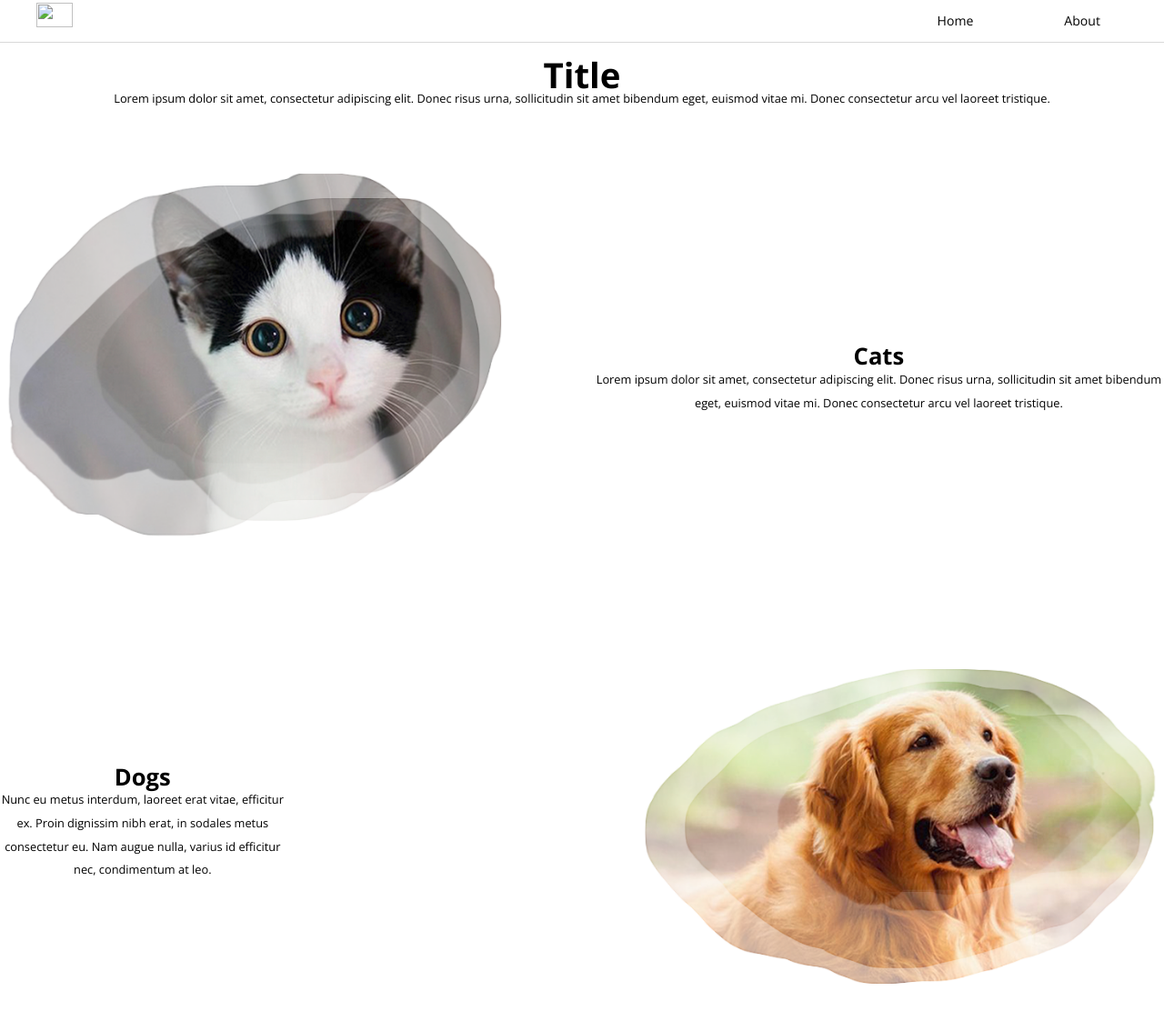
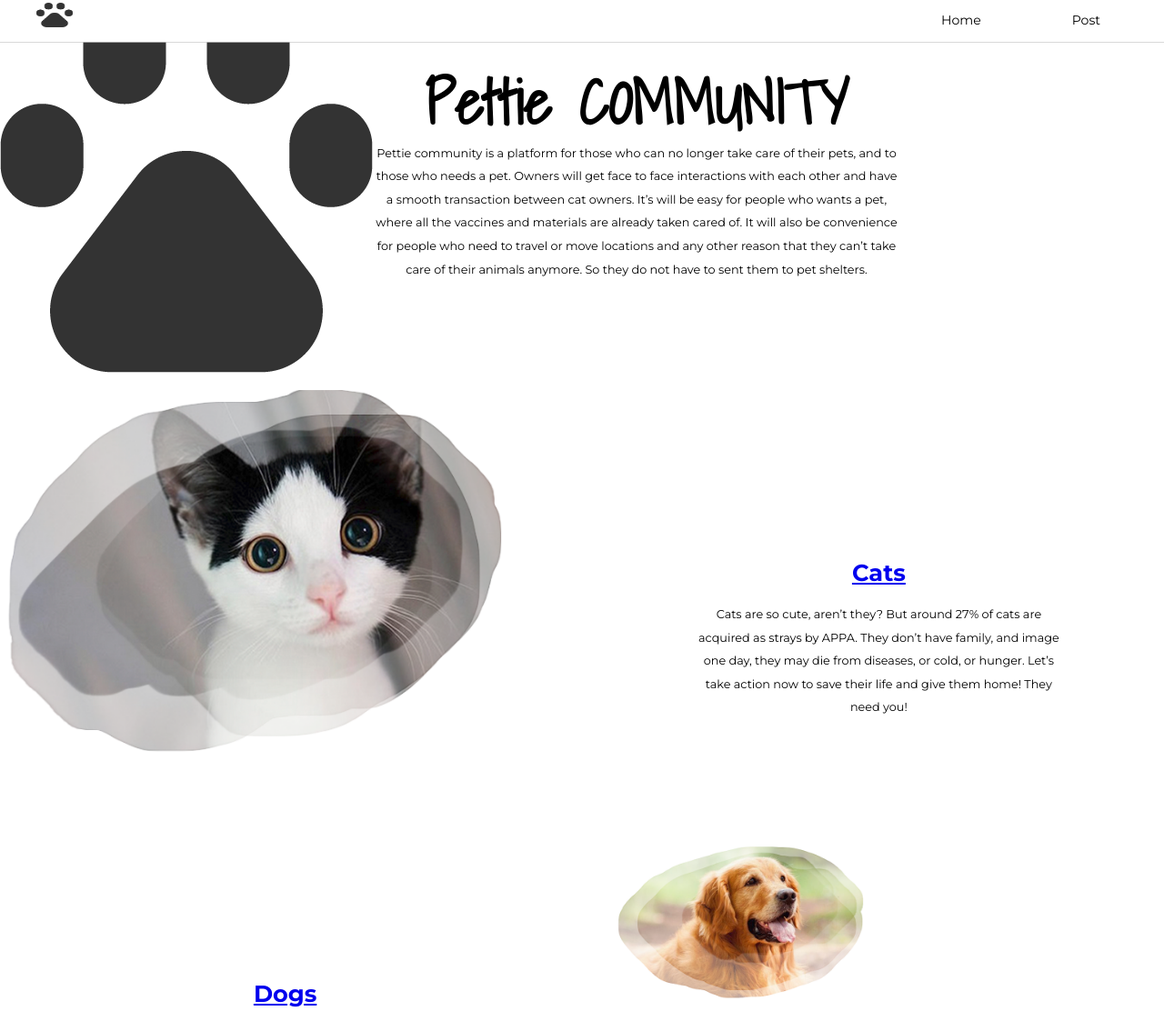
Before and after one commit to HackCU-animal/Awesome_Project, a plain HTML site: page index.html in a window 1280 px wide. Shown: the top 1112 px of the page at 91% size. Drawn offline with nearby package versions, Linux system fonts and the light colour scheme; a script that the page names is missing; files whose address does not match are found by name.

Commit message:
commit something

```diff
--- a/css/main-style.css
+++ b/css/main-style.css
@@ -1,4 +1,4 @@
-@import url(https://fonts.googleapis.com/css?family=Lato:100,300,400,900|Open+Sans:300,400,700);
+@import url('https://fonts.googleapis.com/css?family=Montserrat:400,700|Shadows+Into+Light');
 
 
 
@@ -25,7 +25,7 @@
 }
 
 body{
-	font-family: 'Open Sans';
+	font-family: 'Montserrat';
 	font-size: 0.8em;
 	line-height: 2em;
 }
@@ -33,11 +33,14 @@
 
 h2{
 	width: 100%;
-	font-size: 3em;
+	font-size: 5.2em;
+	font-family: 'Shadows Into Light';
+	margin-bottom: 30px;
 }
 
 h3{
 	font-size: 2em;
+	margin-bottom: 20px;
 }
 
 
@@ -54,8 +57,19 @@
 }
 
 .title{
-	padding-top: 70px;
+	padding: 100px;
+	width: 900px;
+	margin: 0 auto;
 	text-align: center;
+}
+
+.tittle h2{
+	line-height: 30px;
+}
+
+.tittle p{
+	text-align: center;
+
 }
 
 
@@ -99,8 +113,10 @@
 
 /*================================category style======================================*/
 
+
+
 .containerC{
-	padding-top: 70px;
+	padding-top: 20px;
 	width: 100%;
 	text-align: center;
 
@@ -108,6 +124,9 @@
 
 .containerC ul{
 	list-style: none;
+	margin: 0 auto;
+	 margin-left: auto;
+    margin-right: auto;
 }
 
 
@@ -131,11 +150,15 @@
 .word{
 	grid-column:3/5;
 	padding-top: 30%;
+	text-align: center;
+	width: 400px;
+	margin: 0 auto;
 }
 .wordright{
 	list-style: none;
 	grid-column:1/3;
 	padding-top: 30%;
-	max-width: 50%;
+	width: 400px;
+	margin: 0 auto;
 
 	}
--- a/index.html
+++ b/index.html
@@ -26,8 +26,8 @@
 				<h2 class="hide">Main Navigation</h2>
 				<ul class="">
 
-					<li><a href="resume.html" class="nav-color">About</a></li>
-					<li><a href="index.html" >Home</a></li>
+					<li><a href="resume.html" class="nav-color">Post</a></li>
+					<li><a href="#" >Home</a></li>
 					<li class="left logo"><a href="projects.html" ></a><img src="media/logo.png" width="40" height="27"></li>
 
 				</ul>
@@ -41,8 +41,8 @@
 
 	<div>
 		<section class="title">
-			<h2>Title</h2>
-			<p>Lorem ipsum dolor sit amet, consectetur adipiscing elit. Donec risus urna, sollicitudin sit amet bibendum eget, euismod vitae mi. Donec consectetur arcu vel laoreet tristique.
+			<h2>Pettie COMMUNITY</h2>
+			<p>Pettie community is a platform for those who can no longer take care of their pets, and to those who needs a pet. Owners will get face to face interactions with each other and have a smooth transaction between cat owners. It’s will be easy for people who wants a pet, where all the vaccines and materials are already taken cared of. It will also be convenience for people who need to travel or move locations and any other reason that they can’t take care of their animals anymore. So they do not have to sent them to pet shelters.
 			</p>
 		</section>
 
@@ -56,22 +56,22 @@
 				<ul class="category">
 					<li class="pic">
 
-						<img class="group1" src="media/cat.png" src="" alt="portfolio">
+						<a href="cat/cats.html"> <img class="group1" src="media/cat.png" src="" alt="portfolio" ></a>
 					</li>
 
 					<li class="word">
-						<h3>Cats</h3>
-						<p>Lorem ipsum dolor sit amet, consectetur adipiscing elit. Donec risus urna, sollicitudin sit amet bibendum eget, euismod vitae mi. Donec consectetur arcu vel laoreet tristique.  </p>
+						<a href="cat/cats.html"><h3>Cats</h3></a>
+						<p>Cats are so cute, aren’t they? But around 27% of cats are acquired as strays by APPA. They don’t have family, and image one day, they may die from diseases, or cold, or hunger. Let’s take action now to save their life and give them home! They need you! </p>
 					</li>
 
 
 					<li class="wordright">
-						<h3>Dogs</h3>
-						<p>Nunc eu metus interdum, laoreet erat vitae, efficitur ex. Proin dignissim nibh erat, in sodales metus consectetur eu. Nam augue nulla, varius id efficitur nec, condimentum at leo.</p>
+						<a href="dog/dogs.html"><h3>Dogs</h3></a>
+						<p>Dogs are our best friends! According to the National Council on Pet Population Study and Policy (NCPPSP), just less than 2% cats and 15 to 20% of dogs are safely returned to their owners. They need you! They want homes! They love the world! Let’s give them a sweet house!</p>
 					</li>
 
 
-					<img class="picleft" src="media/dog.png" alt="portfolio">
+					<a href="dog/dogs.html"><img class="picleft" src="media/dog.png" alt="portfolio"></a>
 
 
 
@@ -82,7 +82,7 @@
 
 					<li class="word">
 						<h3>Others</h3>
-						<p>Nunc eu metus interdum, laoreet erat vitae, efficitur ex. Proin dignissim nibh erat, in sodales metus consectetur eu. Nam augue nulla, varius id efficitur nec, condimentum at leo.</p>
+						<p>There are also many other lovely animals who are waiting for being adopted. They and us human beings should be equal. They can be our best friends! Let’s help them!</p>
 					</li>
 
 				</ul>
```
Also changed, not shown: media/logo.png (added), 2 other files.
